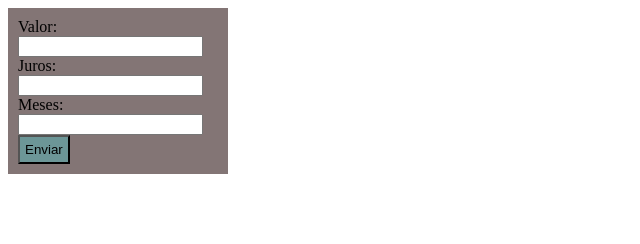
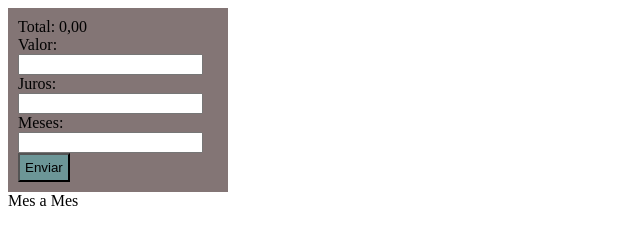
Before and after one commit to yasminhasbolas/primeiroH_3t, a plain HTML site: page index.html in a window 1280 px wide. Shown: the whole page, without its empty margins (0-640 px from the left). Drawn offline with Linux system fonts and the light colour scheme.

Commit message:
Update index.html

```diff
--- a/index.html
+++ b/index.html
@@ -11,12 +11,15 @@
 </head>
 <body>
     <div class="calculadora">
-
+        <span id="resultado">Total: 0,00</span><br>
         Valor: <input id="val" type="text"><br>
         Juros: <input id="ju" type="text"><br>
         Meses: <input id="mes" type="text"><br>
         <button id="btnCalc" onclick="total()">Enviar</button>
     </div>
+    <div>
+        <span id=""meses> Mes a Mes</span>
+    </div>
 
 </body>
 </html>
```
